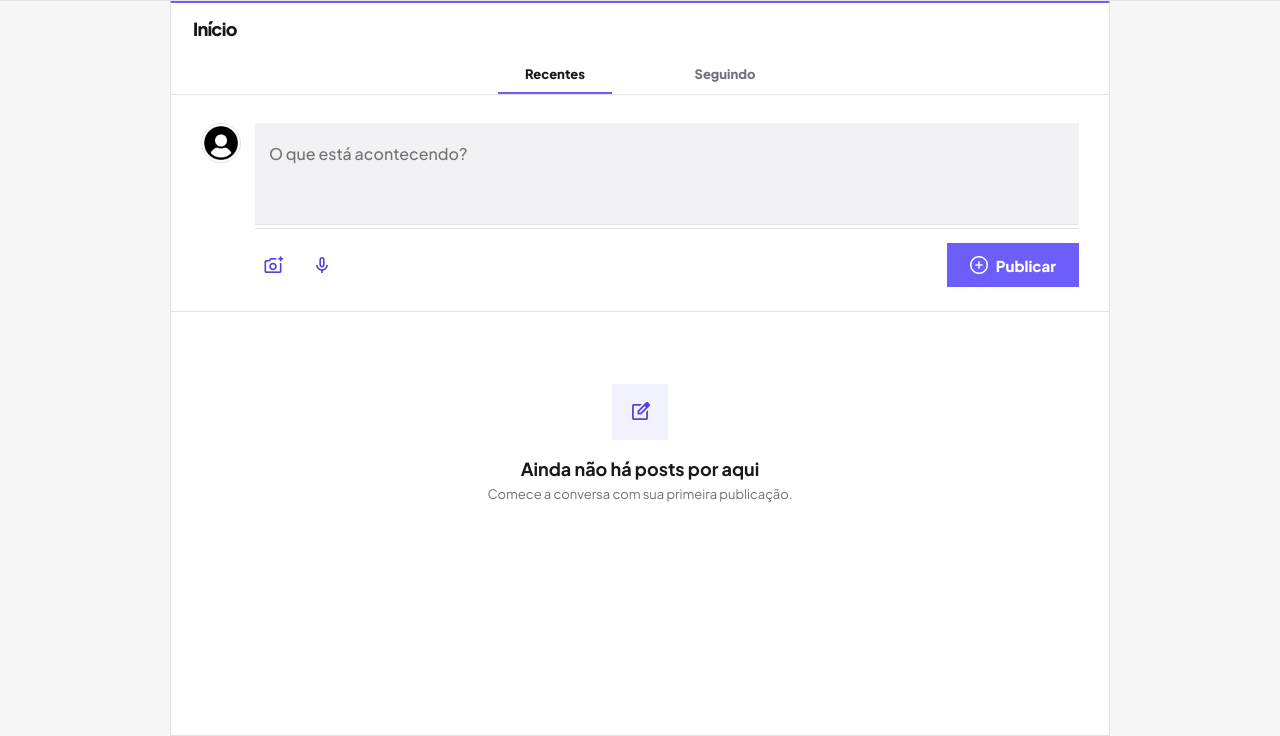
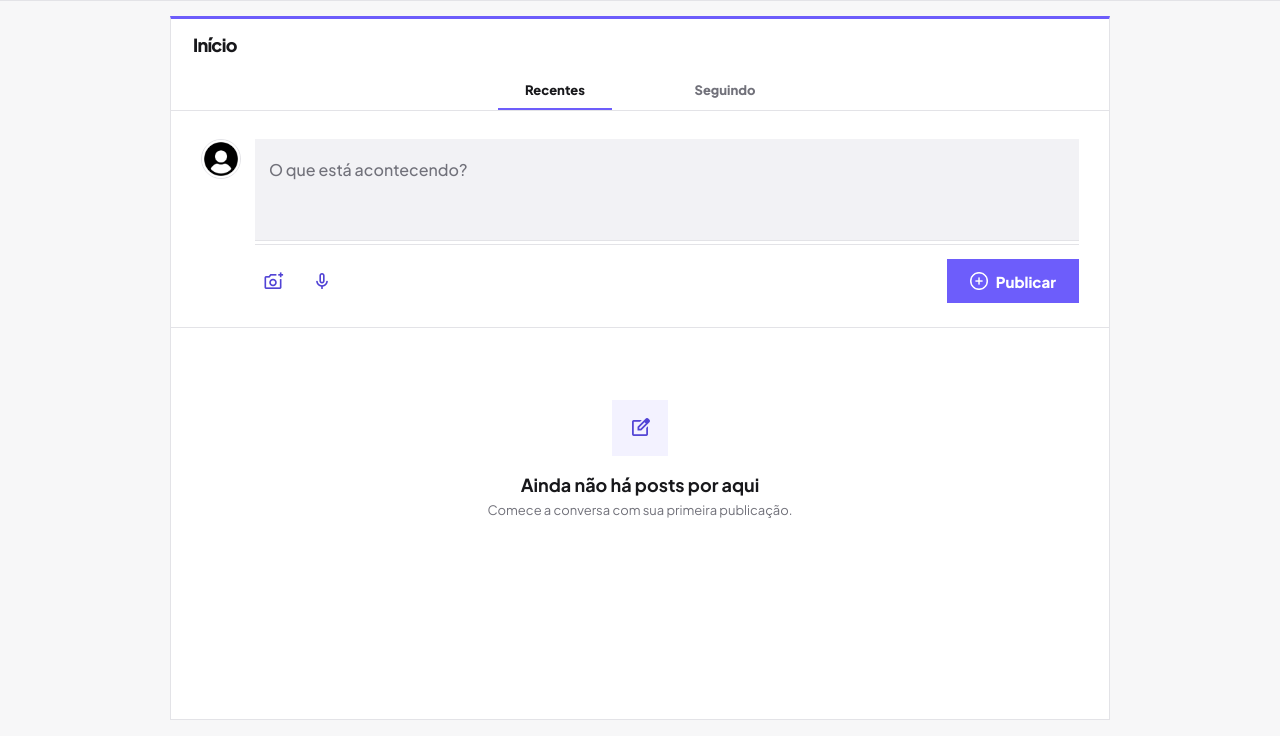
Before and after one commit to CauaGabrieI/Krampt, a Django app: page / in a window 1280 px wide. Shown: the part 64-800 px from the top of the page. Run offline with Django 5.2, Linux system fonts and the light colour scheme; the visitor is signed in with stand-in values (Sample User, id 1); data comes from the database, SQL or seed files in the repository; data that the repository does not hold is empty.

Commit message:
style: match feed panels with messages

```diff
--- a/static/css/editorial.css
+++ b/static/css/editorial.css
@@ -43,12 +43,17 @@ body { background: var(--background); color: var(--text); }
 .home-feed-page .feed,
 .profile-page .profile-feed {
   width: 100%;
-  height: 100%;
+  height: calc(100% - 32px);
   min-height: 0;
+  margin: 16px 0;
   border: 1px solid var(--border);
   border-top: 3px solid var(--primary);
   background: var(--surface);
 }
+.home-feed-page .feed-scroll,
+.profile-page .profile-feed { scrollbar-width: none; }
+.home-feed-page .feed-scroll::-webkit-scrollbar,
+.profile-page .profile-feed::-webkit-scrollbar { display: none; }
 .feed-tabs .is-active::after,
 .profile-tab.is-active::after { height: 2px; }
 .create-post { padding: 28px 30px 24px; background: var(--surface); border-bottom: 1px solid var(--border); }
@@ -161,6 +166,8 @@ textarea::placeholder { color: var(--muted); }
 @media (max-width: 720px) {
   .home-feed-page .feed,
   .profile-page .profile-feed {
+    height: 100%;
+    margin: 0;
     border-right: 0;
     border-bottom: 0;
     border-left: 0;
--- a/templates/base.html
+++ b/templates/base.html
@@ -12,7 +12,7 @@
   <link rel="stylesheet" href="{% static 'css/base.css' %}?v=editorial-2">
   <link rel="stylesheet" href="{% static 'css/krampt.css' %}?v=profile-links-3">
   {% block extra_head %}{% endblock %}
-  <link rel="stylesheet" href="{% static 'css/editorial.css' %}?v=shared-feed-panel-4">
+  <link rel="stylesheet" href="{% static 'css/editorial.css' %}?v=shared-feed-panel-5">
 </head>
 <body class="{% block body_class %}{% endblock %}">
   {% block content %}{% endblock %}
```
